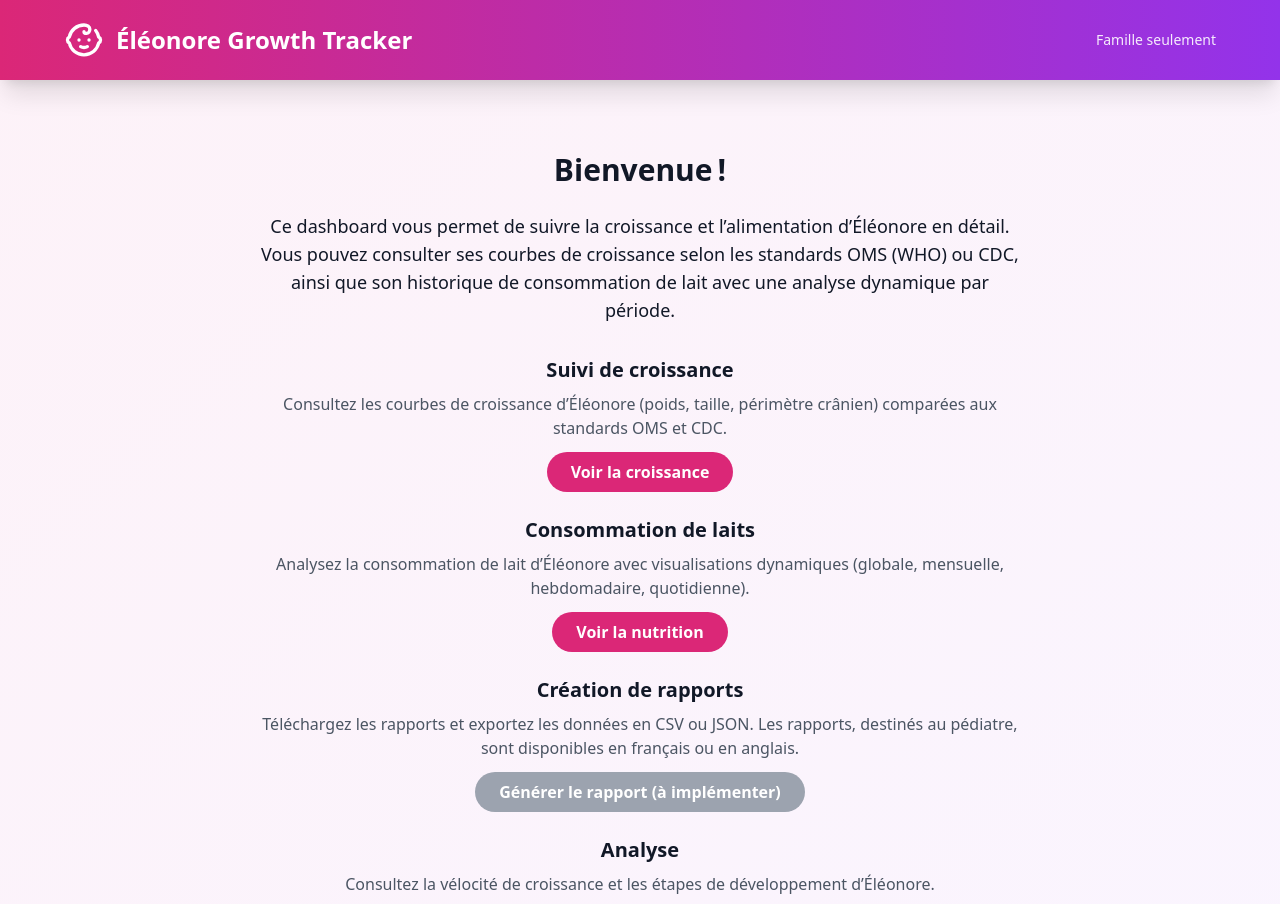
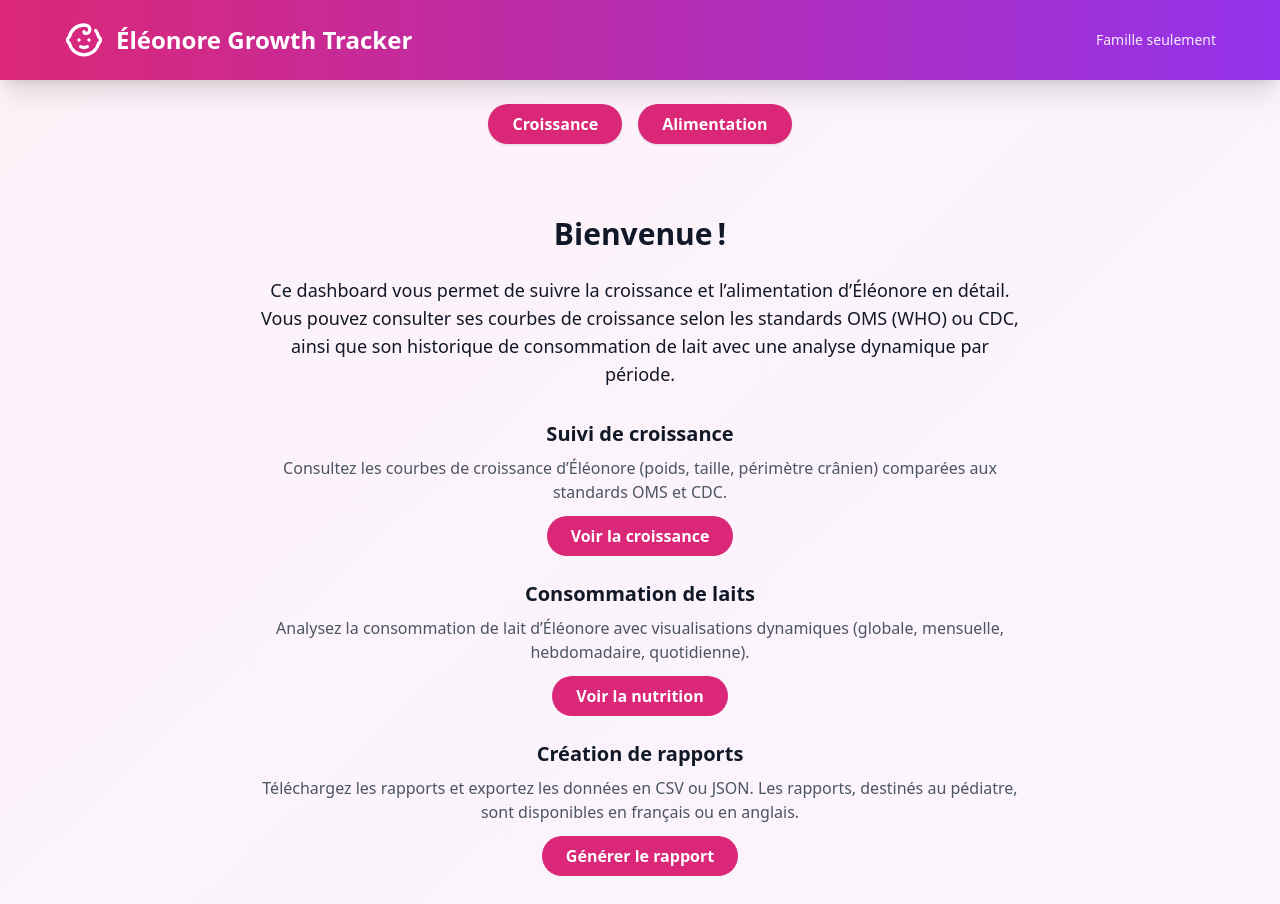
Before and after one commit to Dgedg1966/eleonore-growth-tracker, a React (Vite) app: page / in a window 1280 px wide. Shown: the top 904 px of the page. Built offline with nearby package versions, Linux system fonts and the light colour scheme; no server answers.

Commit message:
Update App.jsx

```diff
--- a/src/App.jsx
+++ b/src/App.jsx
@@ -1,21 +1,20 @@
 // src/App.jsx
 import React, { useEffect, useState } from "react";
-import { Baby, Droplets, Plus } from "lucide-react";
+import { Baby } from "lucide-react";
 
 import GrowthSection from "./GrowthSection";
 import NutritionSection from "./NutritionSection";
 
 /* -----------------------------------------------------------------
-   Backend URL – peut être surchargée via REACT_APP_BACKEND_URL
+   Backend URL – vous avez indiqué https://eleonore-backend.onrender.com
    ----------------------------------------------------------------- */
 const BACKEND_URL =
-  process.env.REACT_APP_BACKEND_URL ||
   "https://eleonore-backend.onrender.com";
 
 /* -----------------------------------------------------------------
-   Home page – welcome + 4 big cards
+   Page d’accueil (welcome) – texte + 4 gros boutons
    ----------------------------------------------------------------- */
-const Home = () => (
+const Home = ({ goTo }) => (
   <section className="max-w-3xl mx-auto text-center py-12">
     <h1 className="text-3xl font-bold mb-6">Bienvenue !</h1>
     <p className="mb-8 text-lg">
@@ -32,12 +31,12 @@ const Home = () => (
         Consultez les courbes de croissance d’Éléonore (poids, taille,
         périmètre crânien) comparées aux standards OMS et CDC.
       </p>
-      <a
-        href="/growth"
+      <button
+        onClick={() => goTo("growth")}
         className="inline-block px-6 py-2 bg-pink-600 text-white rounded-full font-semibold hover:bg-pink-700 transition"
       >
         Voir la croissance
-      </a>
+      </button>
     </div>
 
     {/* ==== 2️⃣ Consommation de laits ==== */}
@@ -47,12 +46,12 @@ const Home = () => (
         Analysez la consommation de lait d’Éléonore avec visualisations
         dynamiques (globale, mensuelle, hebdomadaire, quotidienne).
       </p>
-      <a
-        href="/nutrition"
+      <button
+        onClick={() => goTo("nutrition")}
         className="inline-block px-6 py-2 bg-pink-600 text-white rounded-full font-semibold hover:bg-pink-700 transition"
       >
         Voir la nutrition
-      </a>
+      </button>
     </div>
 
     {/* ==== 3️⃣ Création de rapports ==== */}
@@ -64,10 +63,10 @@ const Home = () => (
         anglais.
       </p>
       <button
-        disabled
-        className="inline-block px-6 py-2 bg-gray-400 text-white rounded-full font-semibold cursor-not-allowed"
+        onClick={generateReport}
+        className="inline-block px-6 py-2 bg-pink-600 text-white rounded-full font-semibold hover:bg-pink-700 transition"
       >
-        Générer le rapport (à implémenter)
+        Générer le rapport
       </button>
     </div>
 
@@ -79,28 +78,79 @@ const Home = () => (
         d’Éléonore.
       </p>
       <button
-        disabled
-        className="inline-block px-6 py-2 bg-gray-400 text-white rounded-full font-semibold cursor-not-allowed"
+        onClick={() => goTo("analysis")}
+        className="inline-block px-6 py-2 bg-pink-600 text-white rounded-full font-semibold hover:bg-pink-700 transition"
       >
-        Accéder à l’analyse (à implémenter)
+        Aller à l’analyse
       </button>
     </div>
   </section>
 );
 
 /* -----------------------------------------------------------------
-   Main App component
+   Fonction de génération de rapport (JSON + CSV)
+   ----------------------------------------------------------------- */
+async function generateReport() {
+  try {
+    const [growthResp, nutriResp] = await Promise.all([
+      fetch(`${BACKEND_URL}/growth`),
+      fetch(`${BACKEND_URL}/nutrition`),
+    ]);
+
+    if (!growthResp.ok || !nutriResp.ok) throw new Error("Erreur API");
+
+    const growth = await growthResp.json();
+    const nutrition = await nutriResp.json();
+
+    const report = { growth, nutrition };
+
+    // ---- JSON ----
+    const jsonBlob = new Blob([JSON.stringify(report, null, 2)], {
+      type: "application/json",
+    });
+    const jsonUrl = URL.createObjectURL(jsonBlob);
+    const aJson = document.createElement("a");
+    aJson.href = jsonUrl;
+    aJson.download = "eleonore_report.json";
+    aJson.click();
+    URL.revokeObjectURL(jsonUrl);
+
+    // ---- CSV (growth uniquement, à titre d’exemple) ----
+    const csvRows = [
+      ["date", "weight", "height", "head"],
+      ...growth.map((r) => [
+        r.date,
+        r.weight ?? "",
+        r.height ?? "",
+        r.head ?? "",
+      ]),
+    ];
+    const csvContent = csvRows.map((e) => e.join(",")).join("\n");
+    const csvBlob = new Blob([csvContent], { type: "text/csv;charset=utf-8;" });
+    const csvUrl = URL.createObjectURL(csvBlob);
+    const aCsv = document.createElement("a");
+    aCsv.href = csvUrl;
+    aCsv.download = "eleonore_growth.csv";
+    aCsv.click();
+    URL.revokeObjectURL(csvUrl);
+  } catch (e) {
+    alert("Impossible de générer le rapport : " + e.message);
+  }
+}
+
+/* -----------------------------------------------------------------
+   Application principale
    ----------------------------------------------------------------- */
 export default function App() {
-  /* ---------- Navigation state ---------- */
-  const [activeTab, setActiveTab] = useState("home"); // home | growth | nutrition
+  const [activeTab, setActiveTab] = useState("home"); // home | growth | nutrition | analysis
   const [selectedStandard, setSelectedStandard] = useState("oms"); // oms | cdc
 
-  /* ---------- Sync with URL ---------- */
+  /* ------------------- Synchronisation URL ------------------- */
   useEffect(() => {
     const path = window.location.pathname;
     if (path === "/growth") setActiveTab("growth");
     else if (path === "/nutrition") setActiveTab("nutrition");
+    else if (path === "/analysis") setActiveTab("analysis");
     else setActiveTab("home");
   }, []);
 
@@ -125,26 +175,18 @@ export default function App() {
         </div>
       </nav>
 
-      {/* ------------------- HOME / GROWTH / NUTRITION SELECTOR ------------------- */}
-      {activeTab !== "home" && (
+      {/* ------------------- NAVIGATION BUTTONS (only on home) ------------------- */}
+      {activeTab === "home" && (
         <div className="flex justify-center mt-6 space-x-4">
           <button
             onClick={() => goTo("growth")}
-            className={`px-6 py-2 rounded-full font-semibold transition ${
-              activeTab === "growth"
-                ? "bg-pink-600 text-white shadow"
-                : "bg-gray-200 text-gray-800"
-            }`}
+            className="px-6 py-2 rounded-full bg-pink-600 text-white font-semibold shadow"
           >
             Croissance
           </button>
           <button
             onClick={() => goTo("nutrition")}
-            className={`px-6 py-2 rounded-full font-semibold transition ${
-              activeTab === "nutrition"
-                ? "bg-pink-600 text-white shadow"
-                : "bg-gray-200 text-gray-800"
-            }`}
+            className="px-6 py-2 rounded-full bg-pink-600 text-white font-semibold shadow"
           >
             Alimentation
           </button>
@@ -179,33 +221,51 @@ export default function App() {
 
       {/* ------------------- MAIN CONTENT ------------------- */}
       <main className="max-w-6xl mx-auto p-6">
-        {activeTab === "home" && <Home />}
+        {activeTab === "home" && <Home goTo={goTo} />}
 
         {activeTab === "growth" && (
           <>
-            {/* Back button */}
+            {/* Bouton retour */}
             <button
               onClick={() => goTo("home")}
-              className="mb-4 flex items-center text-pink-600 hover:underline"
+              className="mb-4 px-4 py-2 bg-gray-200 text-gray-800 rounded hover:bg-gray-300"
             >
               ← Retour à l’accueil
             </button>
-
             <GrowthSection selectedStandard={selectedStandard} />
           </>
         )}
 
         {activeTab === "nutrition" && (
           <>
-            {/* Back button */}
+            {/* Bouton retour */}
             <button
               onClick={() => goTo("home")}
-              className="mb-4 flex items-center text-pink-600 hover:underline"
+              className="mb-4 px-4 py-2 bg-gray-200 text-gray-800 rounded hover:bg-gray-300"
             >
               ← Retour à l’accueil
             </button>
+            <NutritionSection selectedStandard={selectedStandard} />
+          </>
+        )}
 
-            <NutritionSection selectedStandard={selectedStandard} />
+        {activeTab === "analysis" && (
+          <>
+            {/* Bouton retour */}
+            <button
+              onClick={() => goTo("home")}
+              className="mb-4 px-4 py-2 bg-gray-200 text-gray-800 rounded hover:bg-gray-300"
+            >
+              ← Retour à l’accueil
+            </button>
+            <section className="text-center py-12">
+              <h2 className="text-2xl font-bold mb-4">Analyse détaillée</h2>
+              <p className="text-gray-600">
+                Cette page est un placeholder ; vous pouvez y intégrer
+                l’analyse de la vélocité de croissance, les étapes de
+                développement, etc.
+              </p>
+            </section>
           </>
         )}
       </main>
@@ -213,8 +273,7 @@ export default function App() {
       {/* ------------------- FOOTER ------------------- */}
       <footer className="bg-gray-100 py-4 mt-8">
         <div className="max-w-6xl mx-auto text-center text-sm text-gray-600">
-          © {new Date().getFullYear()} Éléonore Growth Tracker – Tous droits
-          réservés.
+          © {new Date().getFullYear()} Éléonore Growth Tracker – Tous droits réservés.
         </div>
       </footer>
     </div>
```
